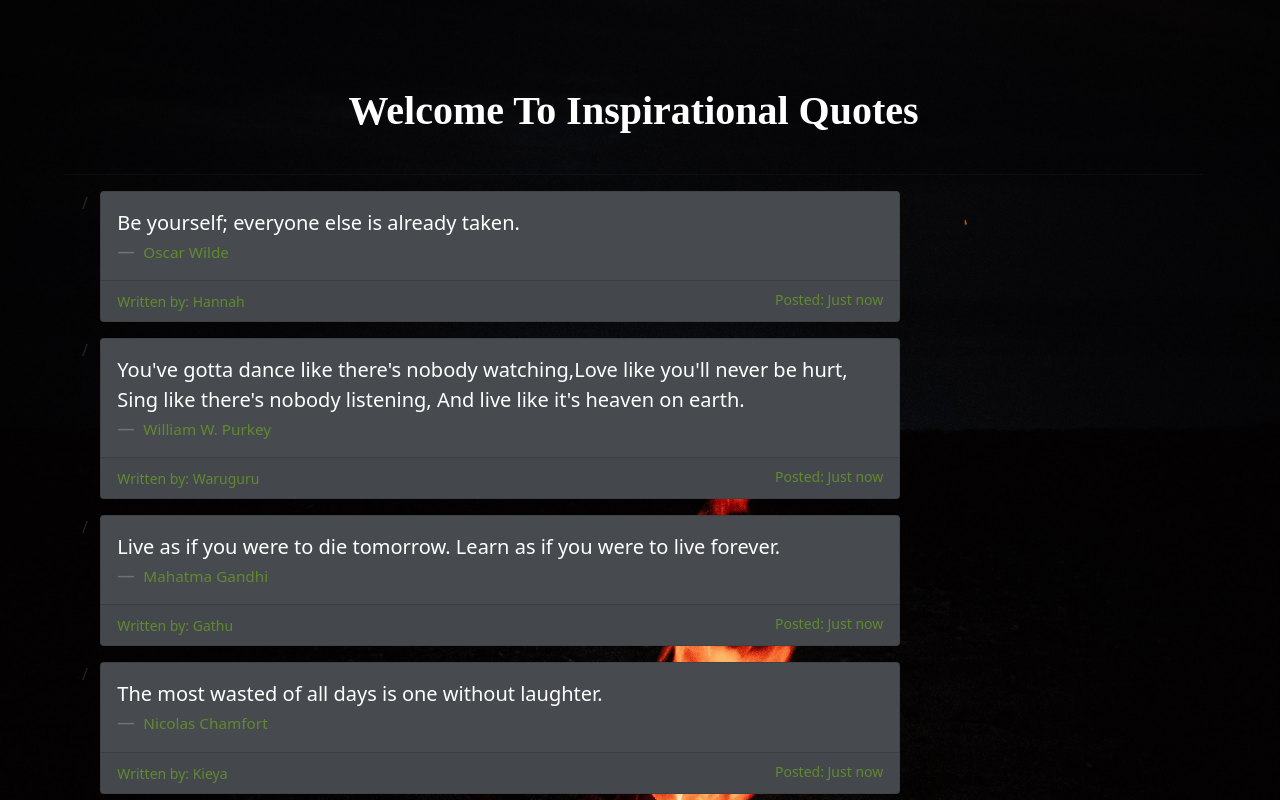
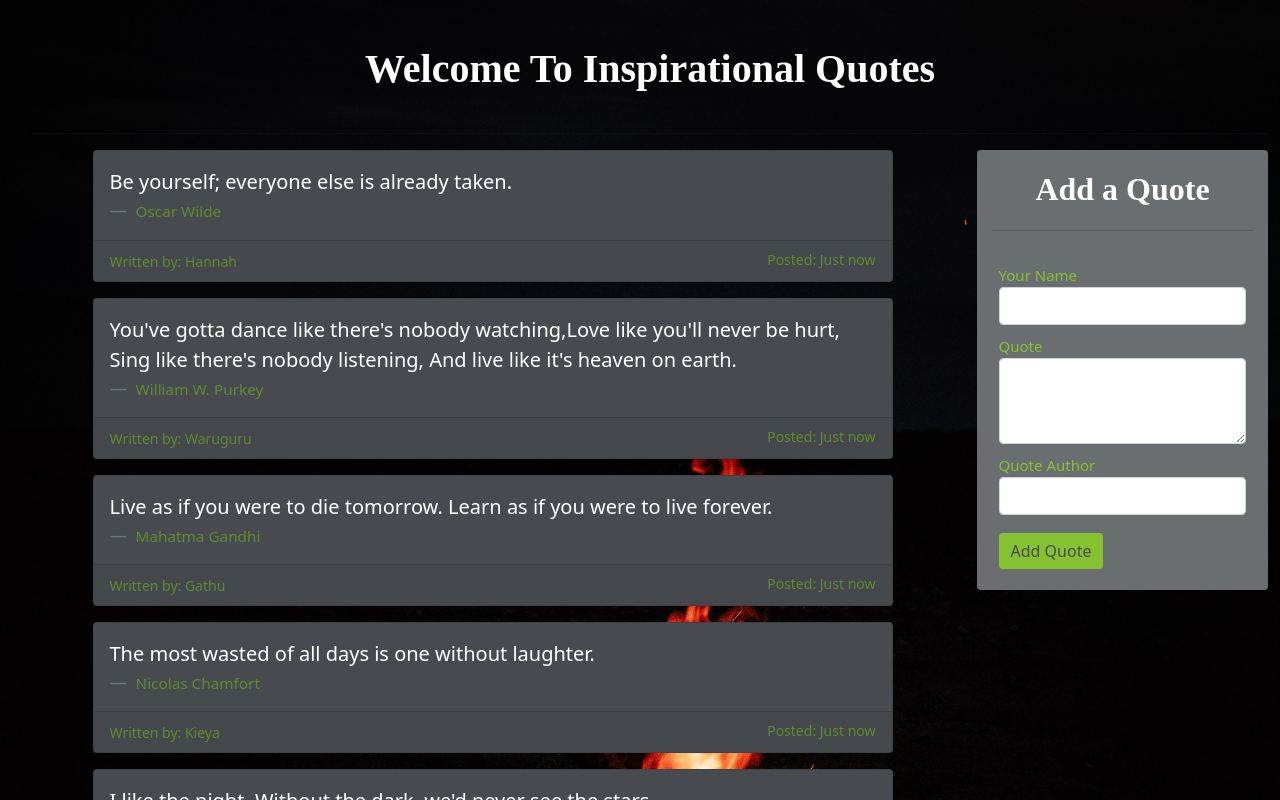
Before and after one commit to HWaruguru/Inspirational-Quotes, an Angular app: page / in a window 1280 px wide. Shown: the top 800 px of the page. Built offline with nearby package versions, Linux system fonts and the light colour scheme.

Commit message:
Nest and style the app-quotes-form

```diff
--- a/src/app/quotes/quotes.component.css
+++ b/src/app/quotes/quotes.component.css
@@ -1,15 +1,9 @@
 .overlay {
-    /* background-color: #474B4F; */
     height: 80%;
     width: 90%;
-    border-radius: 5px;
-    margin-top:4%;
-    margin-left: 4%;
-    margin-right: 4%;
-    margin-bottom: 5%;
-    padding-top: 1%;
-    padding-left: 1%;
-    padding-bottom: 5%;
+    margin: 10px;
+    padding: 10px;
+    width: 100%
   }
 
   h1 {
--- a/src/app/quotes/quotes.component.html
+++ b/src/app/quotes/quotes.component.html
@@ -1,16 +1,18 @@
+<div class="container-fluid">
   <div class="overlay">
     <h1>
       {{ title | titlecase }}
     </h1>
     <hr />
-  <div class="container-fluid">
       <div class="row">
-      <div class="col-sm-9">
-        <div class="quotes" *ngFor="let quote of quotes" let i =index>
-/          <app-quotes-details [quote]="quote"></app-quotes-details>
+        <div class="col-md-9">
+          <div class="quotes" *ngFor="let quote of quotes" let i="index">
+            <app-quotes-details [quote]="quote"></app-quotes-details>
           </div>
         </div>
-      <div class="col-sm-3"></div>
+        <div class="col-md-3">
+          <app-quotes-form></app-quotes-form>
         </div>
       </div>
   </div>
+</div>
--- a/src/app/quotes/quotes.component.ts
+++ b/src/app/quotes/quotes.component.ts
@@ -19,7 +19,7 @@ export class QuotesComponent implements OnInit {
 
   constructor() { }
 
-  ngOnInit(): void {
+  ngOnInit() {
   }
 
 }
```
Lines whose indentation alone changed are shown as unchanged.
